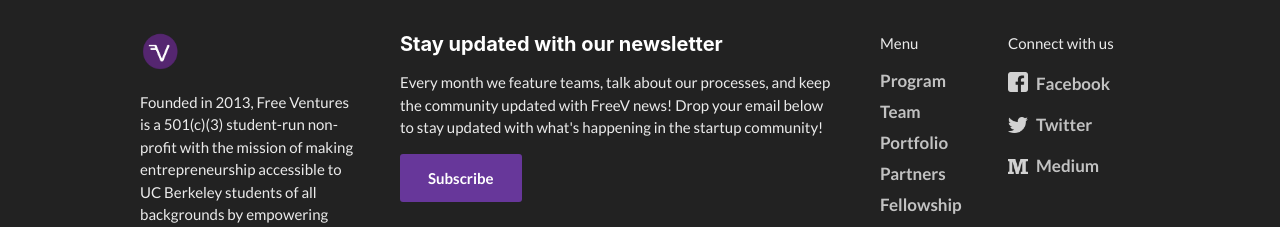
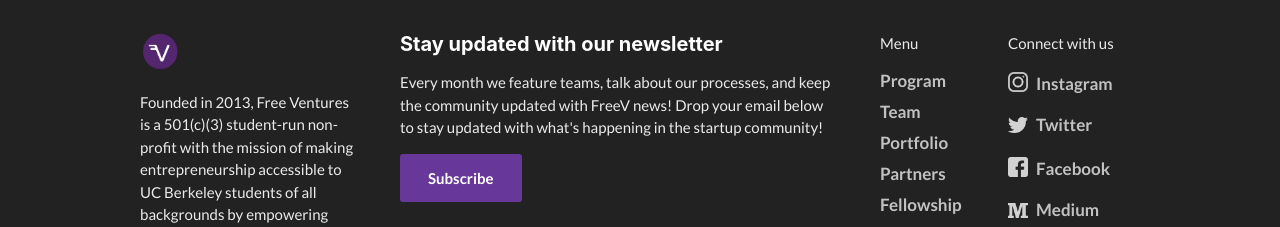
Before and after one commit to Free-Ventures-Cal/website, a React (Create React App) app: page /program in a window 1280 px wide. Shown: the part 2734-2961 px from the top of the page. Built offline with nearby package versions, Linux system fonts and the light colour scheme.

Commit message:
Added Instagram link.

```diff
--- a/src/Components/Footer.js
+++ b/src/Components/Footer.js
@@ -1,7 +1,8 @@
 import React from "react";
+import instagram from "./../assets/instagram.png";
+import twitter from "./../assets/twitter.png";
 import fb from "./../assets/facebook.png";
 import medium from "./../assets/medium.png";
-import twitter from "./../assets/twitter.png";
 import logocircle from "./../assets/logo-circle.png";
 
 import { Link } from "react-router-dom";
@@ -52,13 +53,17 @@ function Footer() {
         </span>
         <span className="links">
           <p>Connect with us</p>
-          <a href="https://www.facebook.com/FreeVentures/" target="_blank" rel="noopener noreferrer">
-            <img src={fb} alt="" />
-            Facebook
+          <a href="https://www.instagram.com/free_ventures/" target="_blank" rel="noopener noreferrer">
+            <img src={instagram} alt="" />
+            Instagram
           </a>
           <a href="https://twitter.com/FreeVentures" target="_blank" rel="noopener noreferrer">
             <img src={twitter} alt="" />
             Twitter
+          </a>
+          <a href="https://www.facebook.com/FreeVentures/" target="_blank" rel="noopener noreferrer">
+            <img src={fb} alt="" />
+            Facebook
           </a>
           <a href="https://medium.com/@FreeVentures" target="_blank" rel="noopener noreferrer">
             <img src={medium} alt="" />
```
Also changed, not shown: src/assets/instagram.png (added).
